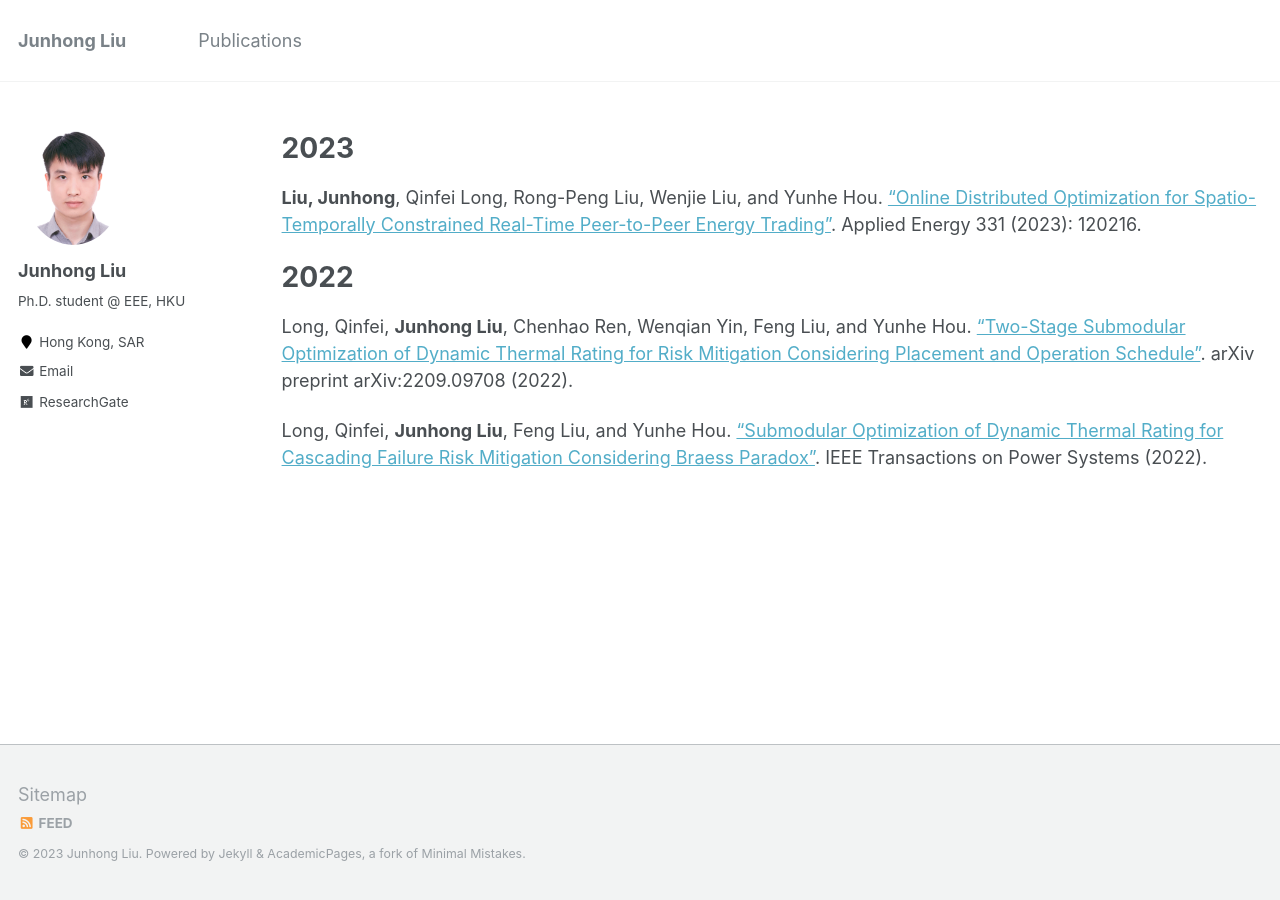
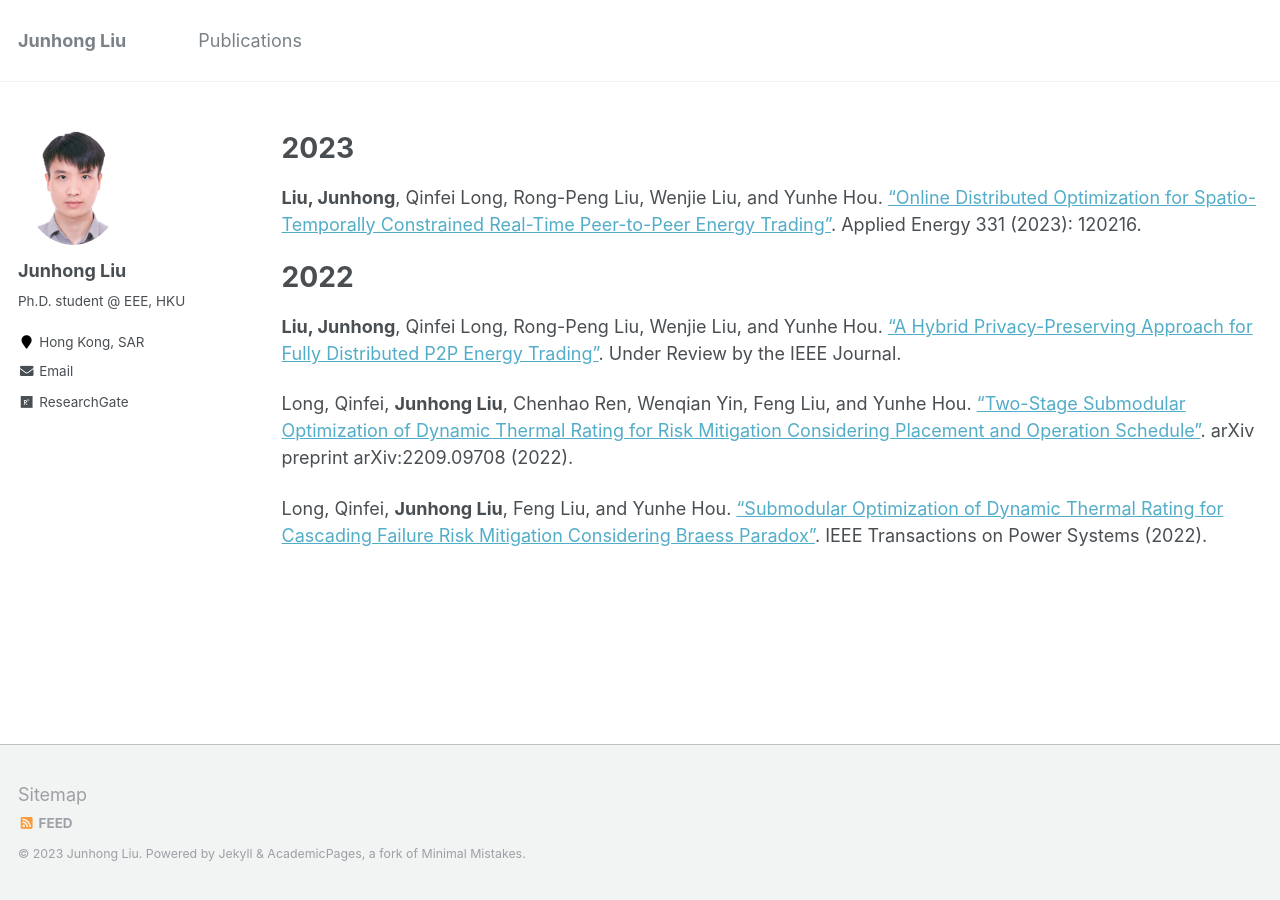
Before and after one commit to johnny-eee/online, a Jekyll site: the page built from _pages/cv.md, in a window 1280 px wide. Built offline with Jekyll 4.4.1, drawn with Linux system fonts in a browser that asks for light colours.

Commit message:
Update cv.md

```diff
--- a/_pages/cv.md
+++ b/_pages/cv.md
@@ -14,6 +14,7 @@ redirect_from:
 
 2022
 ======
+**Liu, Junhong**, Qinfei Long, Rong-Peng Liu, Wenjie Liu, and Yunhe Hou. ["A Hybrid Privacy-Preserving Approach for Fully Distributed P2P Energy Trading"]( ). Under Review by the IEEE Journal.
 
 Long, Qinfei, **Junhong Liu**, Chenhao Ren, Wenqian Yin, Feng Liu, and Yunhe Hou. ["Two-Stage Submodular Optimization of Dynamic Thermal Rating for Risk Mitigation Considering Placement and Operation Schedule"](https://arxiv.org/pdf/2209.09708.pdf). arXiv preprint arXiv:2209.09708 (2022).
 
```
